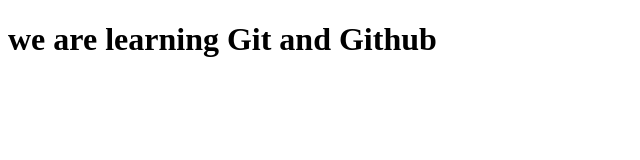
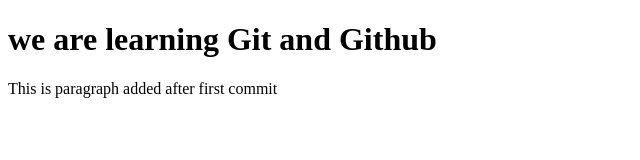
Before and after one commit to sakshiranmale/git-practice, a plain HTML site: page index.html in a window 1280 px wide. Shown: the whole page, without its empty margins (0-640 px from the left). Drawn offline with Linux system fonts and the light colour scheme.

Commit message:
paragraph added

```diff
--- a/index.html
+++ b/index.html
@@ -7,5 +7,8 @@
 </head>
 <body>
     <h1>we are learning Git and Github</h1>
+    <p>
+        This is paragraph added after first commit
+    </p>
 </body>
 </html>
```
